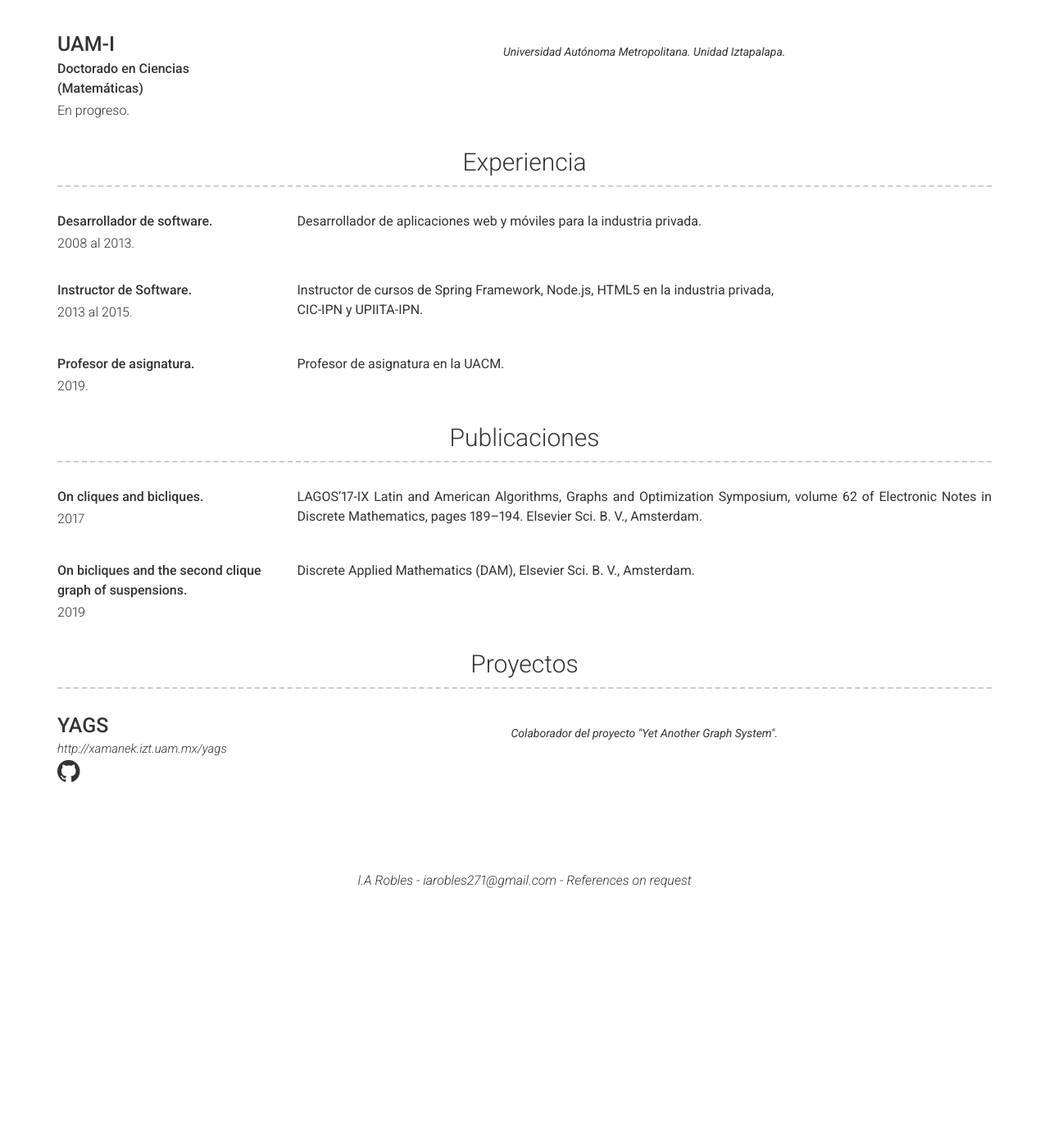
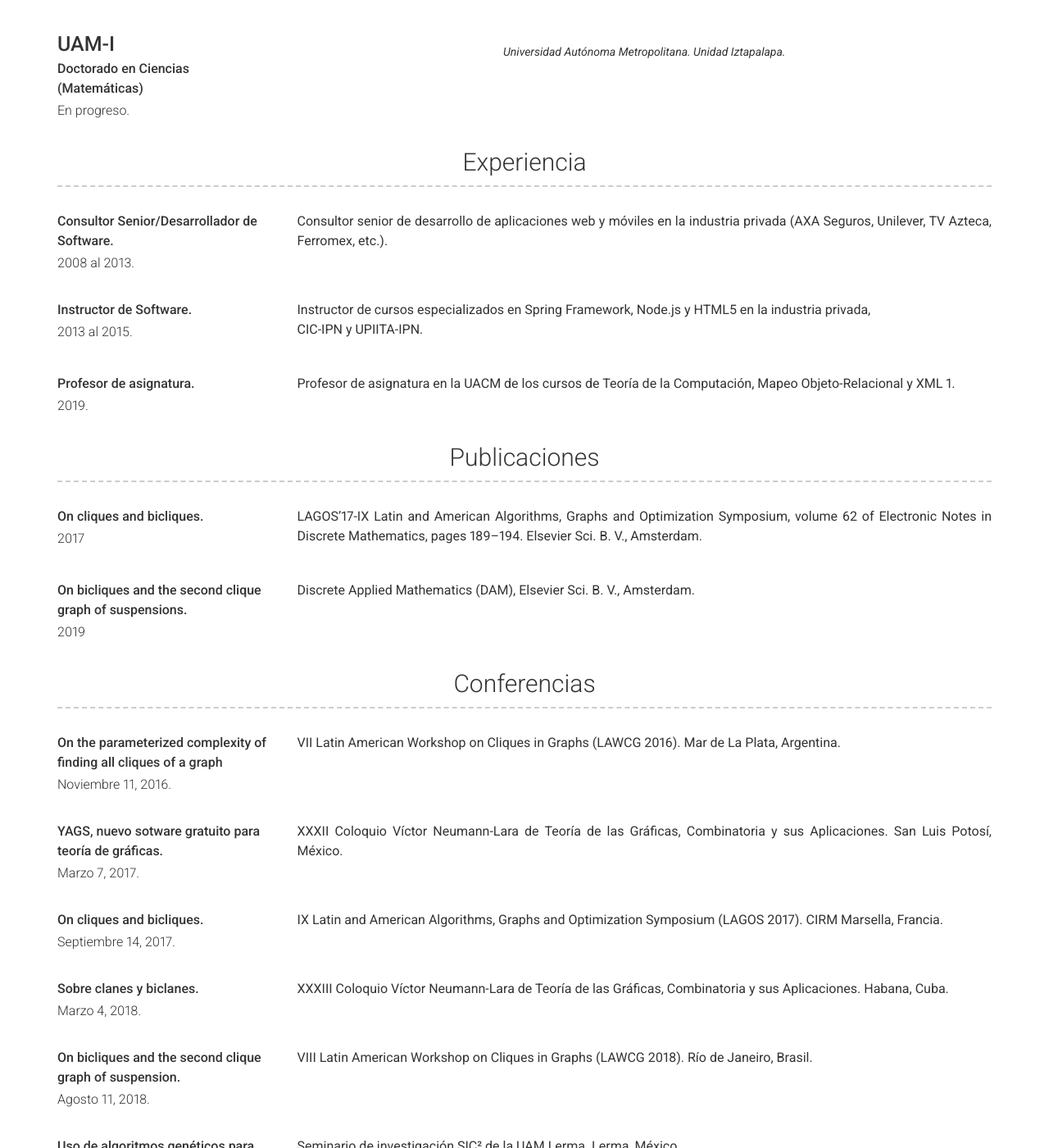
Before and after one commit to iarobles/iarobles.github.io, a Jekyll site: the page built from index.md, in a window 1280 px wide and 1400 px high, scrolled down 1048 px. Shown: the whole window at 82% size. Built offline with Jekyll 4.4.1, drawn with Linux system fonts in a browser that asks for light colours; before the commit the page ends 2146 px from its top, so only the background shows below that; some of the changed text lies outside the part shown.

Commit message:
actualización para incluir conferencias

```diff
--- a/_config.yml
+++ b/_config.yml
@@ -47,6 +47,9 @@ education_title: Educación #(Use this to override about education section title
 # Publications Section
 publications_title: Publicaciones #(Use this to override about publications section title)
 
+#Conferences Section
+conferences_title: Conferencias #(Use this to override about conferences section title)
+
 # More Section
 more_title: Áreas de interés #(Use this to override about more section title)
 more_content: | # this will include new lines to allow paragraphs
--- /dev/null
+++ b/_data/conferences.yml
@@ -0,0 +1,35 @@
+# Conferences Template
+- layout: left
+  pub_title: On the parameterized complexity of finding all cliques of a graph
+  dates: Noviembre 11, 2016.
+  description: VII Latin American Workshop on Cliques in Graphs (LAWCG 2016). Mar de La Plata, Argentina.
+
+
+- layout: left
+  pub_title: YAGS, nuevo sotware gratuito para teoría de gráficas.
+  dates: Marzo 7, 2017.
+  description: XXXII Coloquio Víctor Neumann-Lara de Teoría de las Gráficas, Combinatoria y sus Aplicaciones. San Luis Potosí, México.
+
+
+- layout: left
+  pub_title: On cliques and bicliques.
+  dates: Septiembre 14, 2017.
+  description: IX Latin and American Algorithms, Graphs and Optimization Symposium (LAGOS 2017). CIRM Marsella, Francia.
+
+
+- layout: left
+  pub_title: Sobre clanes y biclanes.
+  dates: Marzo 4, 2018.
+  description: XXXIII Coloquio Víctor Neumann-Lara de Teoría de las Gráficas, Combinatoria y sus Aplicaciones. Habana, Cuba.
+
+
+- layout: left
+  pub_title: On bicliques and the second clique graph of suspension.
+  dates: Agosto 11, 2018.
+  description: VIII Latin American Workshop on Cliques in Graphs (LAWCG 2018). Río de Janeiro, Brasil.
+
+
+- layout: left
+  pub_title: Uso de algoritmos genéticos para búsqueda de gráficas iteradas de clanes con crecimiento exponencial.
+  dates: Julio 1, 2019.
+  description: Seminario de investigación SIC² de la UAM Lerma. Lerma, México.
--- a/_data/experience.yml
+++ b/_data/experience.yml
@@ -2,12 +2,12 @@
 - layout: left
 #  company: Desarrollador de software.
 #  link: Link to company (optional)
-  job_title: Desarrollador de software.
+  job_title: Consultor Senior/Desarrollador de Software.
   dates: 2008 al 2013.
 #  quote: >
 #   Desarrollador de aplicaciones web y móviles para la industria privada.
   description: | # this will include new lines to allow paragraphs
-       Desarrollador de aplicaciones web y móviles para la industria privada.
+       Consultor senior de desarrollo de aplicaciones web y móviles en la industria privada (AXA Seguros, Unilever, TV Azteca, Ferromex, etc.).
 
 
 # Experience template
@@ -19,7 +19,7 @@
 #  quote: >
 #   Desarrollador de aplicaciones web y móviles para la industria privada.
   description: | # this will include new lines to allow paragraphs
-       Instructor de cursos de Spring Framework, Node.js, HTML5 en la industria privada,
+       Instructor de cursos especializados en Spring Framework, Node.js y HTML5 en la industria privada,
        CIC-IPN y UPIITA-IPN.
 
 
@@ -32,4 +32,4 @@
 #  quote: >
 #   Desarrollador de aplicaciones web y móviles para la industria privada.
   description: | # this will include new lines to allow paragraphs
-       Profesor de asignatura en la UACM.
+       Profesor de asignatura en la UACM de los cursos de Teoría de la Computación, Mapeo Objeto-Relacional y XML 1.
--- /dev/null
+++ b/_includes/conferences.html
@@ -0,0 +1,6 @@
+<div class="container education-container">
+  <h3>{{ site.conferences_title | default: "Conferences" }}</h3>
+  {% for conference in site.data.conferences %}
+    {% include {{ conferences.layout | default: 'left' | append: ".html" }} item=conference %}
+  {% endfor %}
+</div>
--- a/_layouts/default.html
+++ b/_layouts/default.html
@@ -28,6 +28,10 @@
         {%- include publications.html -%}
       {%- endif -%}
 
+      {%- if site.data.conferences.size > 0 -%}
+        {%- include conferences.html -%}
+      {%- endif -%}
+
       {%- if site.data.projects.size > 0 -%}
         {%- include projects.html -%}
       {%- endif -%}
```
